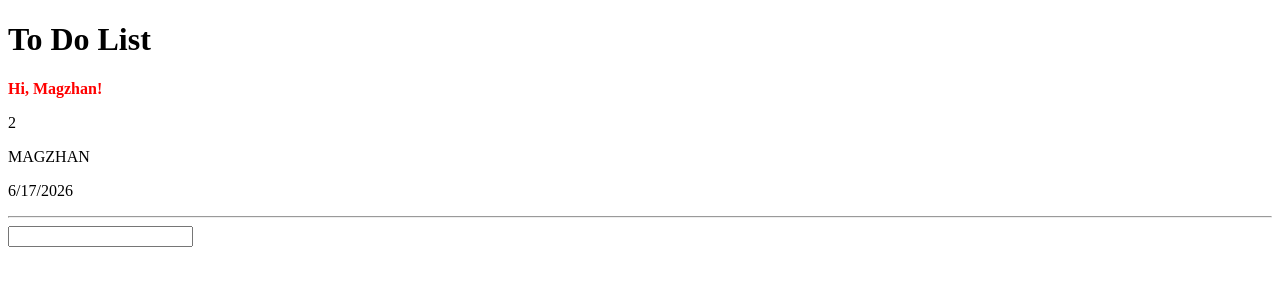
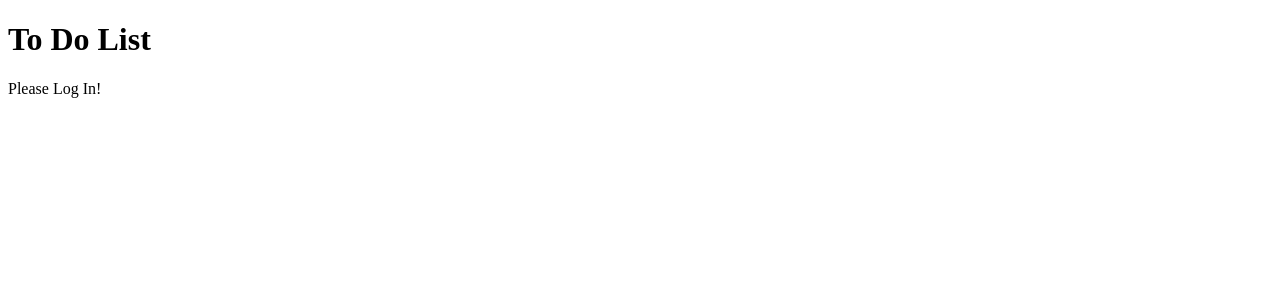
Before and after one commit to MagzhanYerbosyn/React, a React (Vite) app in the folder todo-react/: page / in a window 1280 px wide. Shown: the top 300 px of the page. Built offline with nearby package versions, Linux system fonts and the light colour scheme.

Commit message:
conditinal rendering in jsx

```diff
--- a/todo-react/src/App.jsx
+++ b/todo-react/src/App.jsx
@@ -1,18 +1,13 @@
 const userName = 'Magzhan';
+let isLoggedIn = false;
 
 const App = () => {
   return (
     // using <> instead of <div> to return several tags with no additional wrapper
     <>
       <h1 className="title">To Do List</h1>
-      <p style={{ color: 'red', fontWeight: 700 }}>Hi, {userName}!</p>
-      <p>{1 + 1}</p>
-      <p>{userName.toUpperCase()}</p>
-      <p>{new Date().toLocaleDateString()}</p>
-      {/* comment */}
-      <hr />
-      <label htmlFor="email"></label>
-      <input id="email" type="email" required />
+      {isLoggedIn && <p>Hi, {userName}!</p>}
+      <p>{isLoggedIn ? `Hi, ${userName}!` : 'Please Log In!'}</p>
     </>
   );
 };
```
